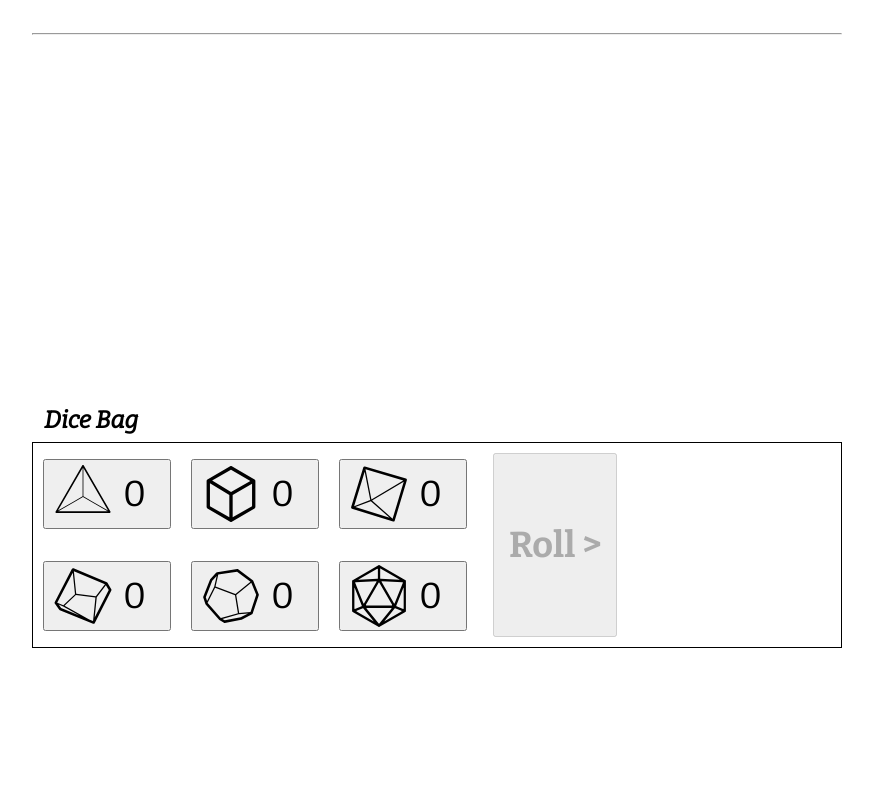
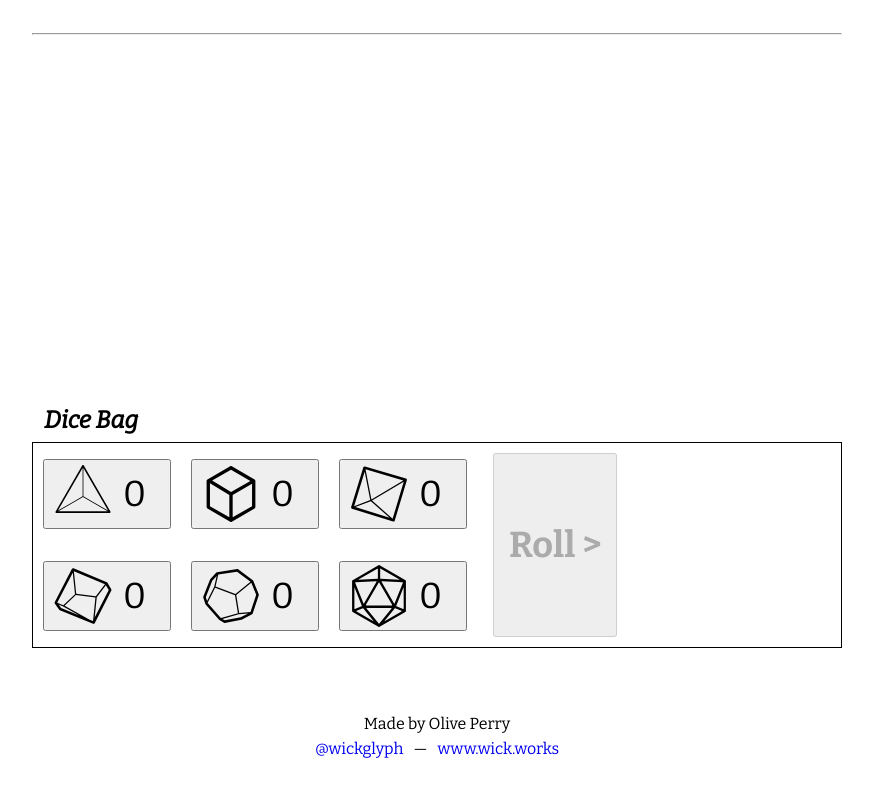
Before and after one commit to wickworks/witchdice, a React (Create React App) app: page / in a window 1280 px wide. Shown: the part 770-1566 px from the top of the page, without its empty margins (203-1076 px from the left). Built offline with nearby package versions, Linux system fonts and the light colour scheme.

Commit message:
Add footer

```diff
--- a/src/App.js
+++ b/src/App.js
@@ -7,7 +7,15 @@ function App() {
     <div className="App">
       <h1>🌺💀 ~ Roll To Hit ~ 💀🌺</h1>
       <div>(click to increase attack rolls, right-click to decrease)</div>
+
       <Attack />
+
+      <div className="footer">
+        <p>Made by Olive Perry</p>
+        <a href="https://twitter.com/wickglyph">@wickglyph</a>
+        —
+        <a href="https://wick.works/">www.wick.works</a>
+      </div>
     </div>
   );
 }
--- a/src/App.scss
+++ b/src/App.scss
@@ -26,4 +26,19 @@
     -ms-user-select: none;
     user-select: none;
   }
+
+  .footer {
+    text-align: center;
+    margin-bottom: 20px;
+
+    p { margin: 6px 0; }
+    a {
+      text-decoration: none;
+      margin: 6px 10px;
+
+      &:hover {
+        color: olive;
+      }
+    }
+  }
 }
--- a/src/components/DiceBag.scss
+++ b/src/components/DiceBag.scss
@@ -2,7 +2,7 @@
 
 .DiceBag {
   width: 810px;
-  margin-bottom: 200px;
+  margin-bottom: 60px;
 
   h2 {
     @include text_attack_name;
```
Also changed, not shown: 1 other file (tests, documents, lock files or other folders).
